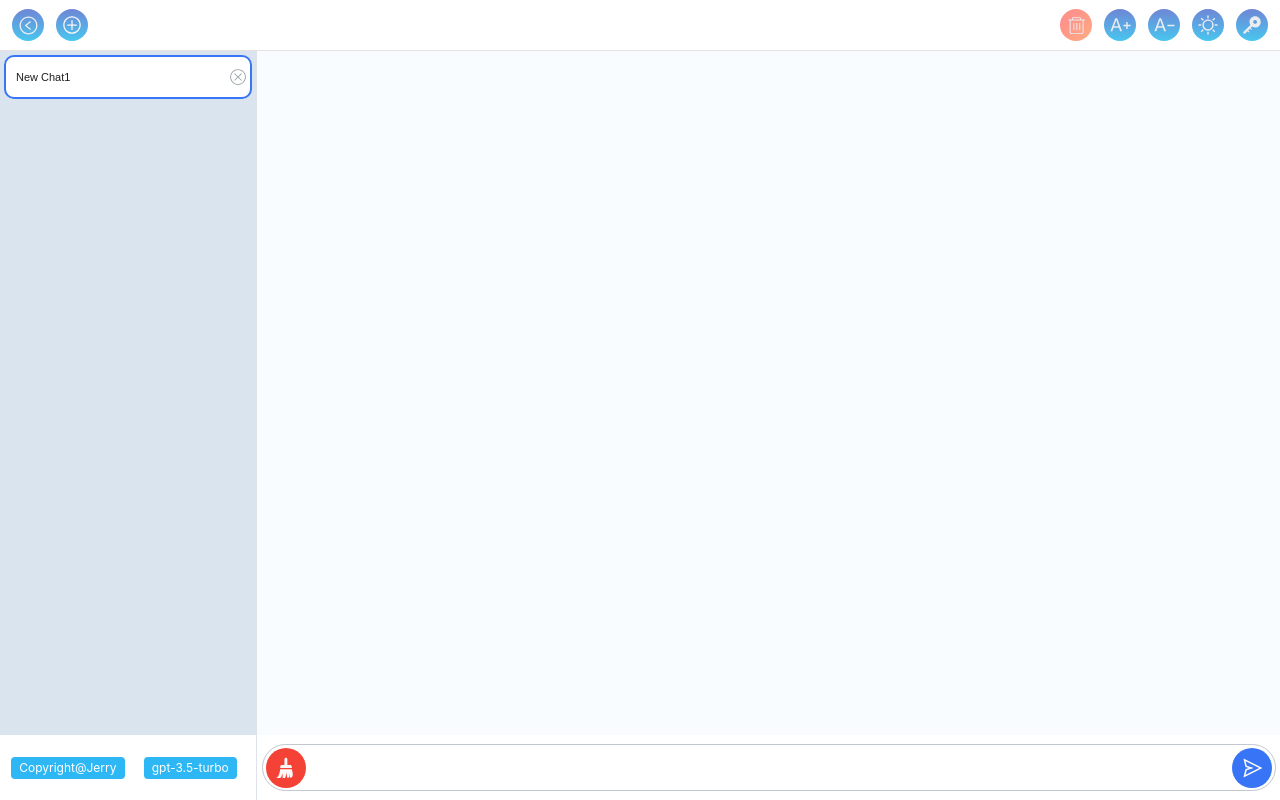
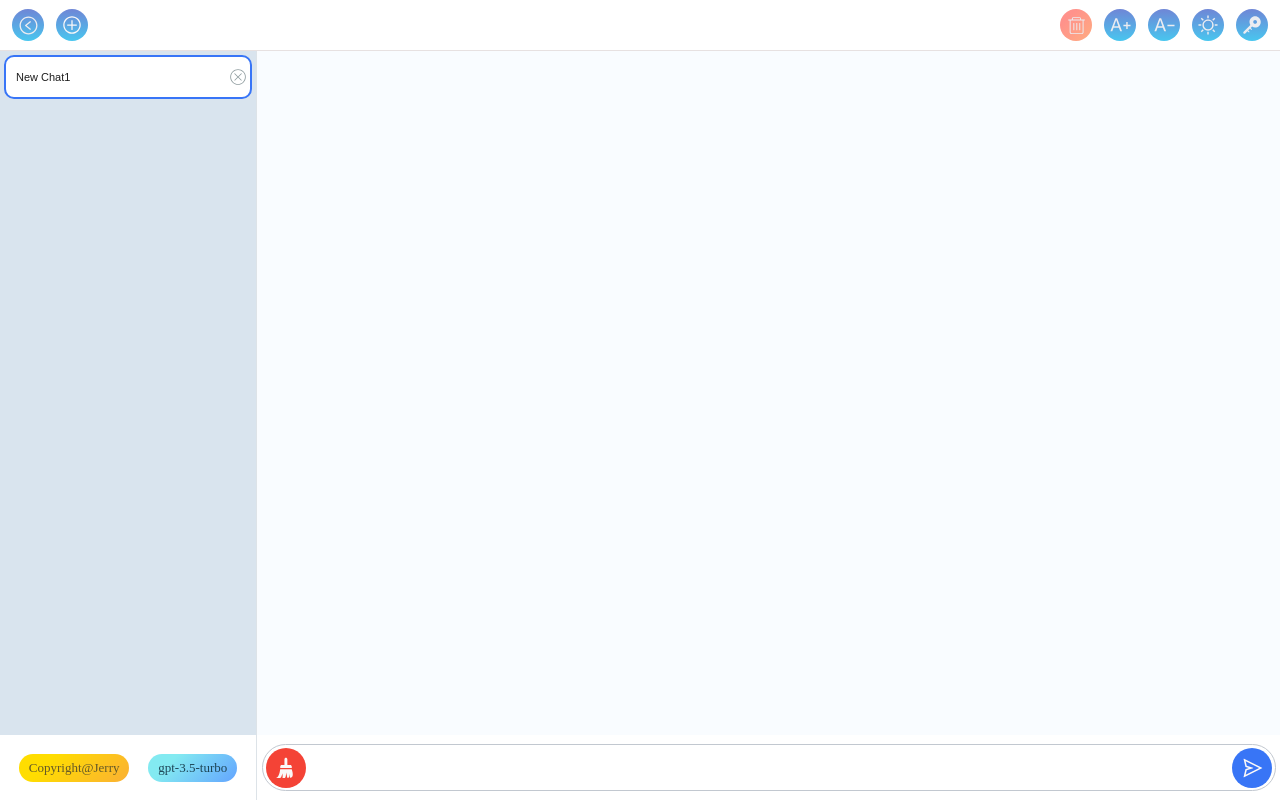
Before and after one commit to jerry0chou/chat-gpt-web, a React (Create React App) app: page / in a window 1280 px wide. Built offline with nearby package versions, Linux system fonts and the light colour scheme.

Commit message:
replace bottom left tag with new tag

```diff
--- a/src/components/TagContainer/TagContainer.tsx
+++ b/src/components/TagContainer/TagContainer.tsx
@@ -1,15 +1,14 @@
 import React from "react";
-import {Tag} from "antd";
 import {apiModelName} from "../../util/constanst";
-import {PositionTag} from "./css";
+import {PositionTag, Tag, TagText} from "./css";
 import useAllStates from "../../hooks/useAllStates";
 
-function TagContainer(){
+function TagContainer() {
     const {theme} = useAllStates()
-    return(
+    return (
         <PositionTag theme={theme}>
-            <Tag color={'#2db7f5'}>Copyright@Jerry</Tag>
-            <Tag color={'#2db7f5'}>{apiModelName}</Tag>
+            <Tag start={'#fbb034'} end={'#ffdd00'}><TagText color={'#645928'}>Copyright@Jerry</TagText></Tag>
+            <Tag start={'#63a4ff'} end={'#83eaf1'}><TagText color={'#1e4656'}>{apiModelName}</TagText></Tag>
         </PositionTag>
     )
 }
--- a/src/components/TagContainer/css.tsx
+++ b/src/components/TagContainer/css.tsx
@@ -13,3 +13,17 @@ export const PositionTag = styled.div<{ theme: Theme }>`
     align-items: center;
     background-color: ${p => p.theme === Theme.day ? '#ffffff' : '#041527'};
 `
+export const Tag = styled.div<{start: string, end: string}>`
+  display: flex;
+  justify-content: center;
+  align-items: center;
+  height: 28px;
+  border-radius: 20px;
+  background-color: ${p => p.start};
+  background-image: linear-gradient(315deg, ${p=> p.start} 0%, ${p=> p.end} 74%);
+`
+export const TagText = styled.div<{color: string}>`
+  font-size: 13px;
+  color: ${p=> p.color};
+  padding: 0 10px;
+`
```
